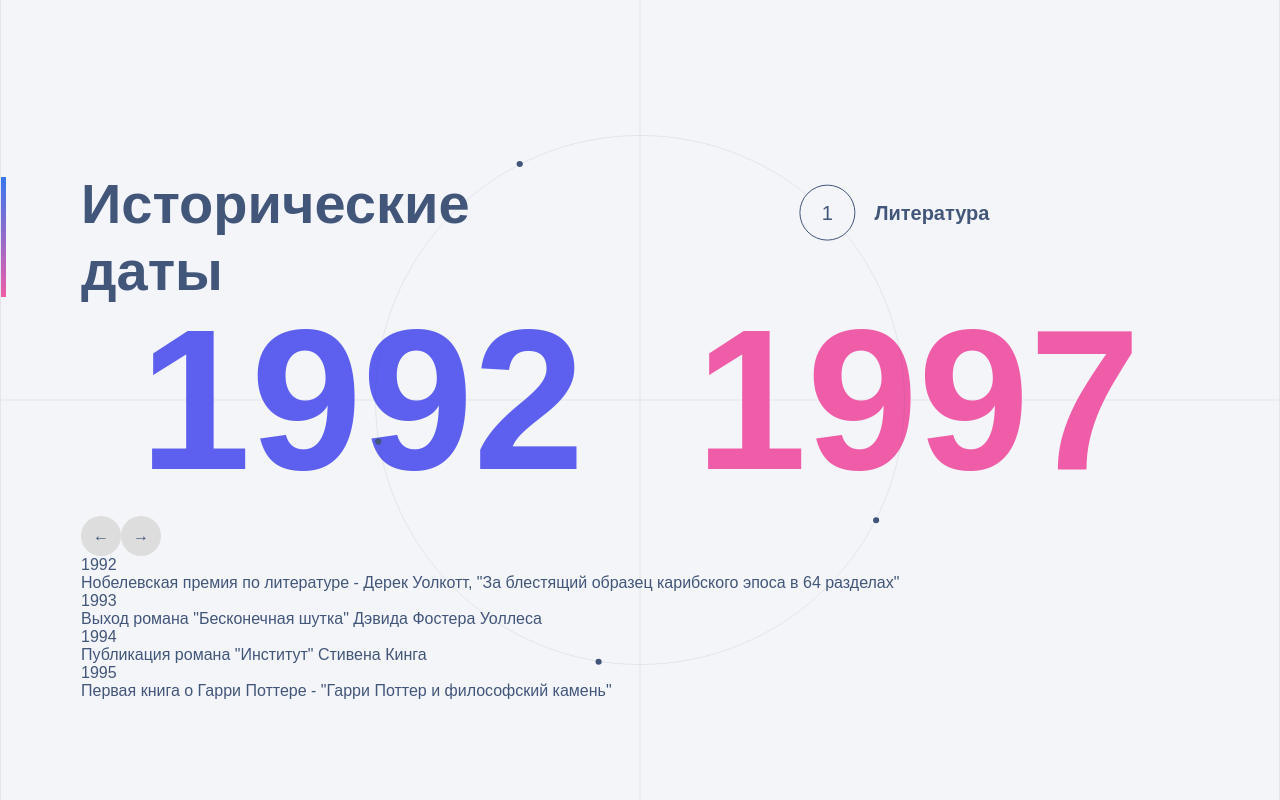
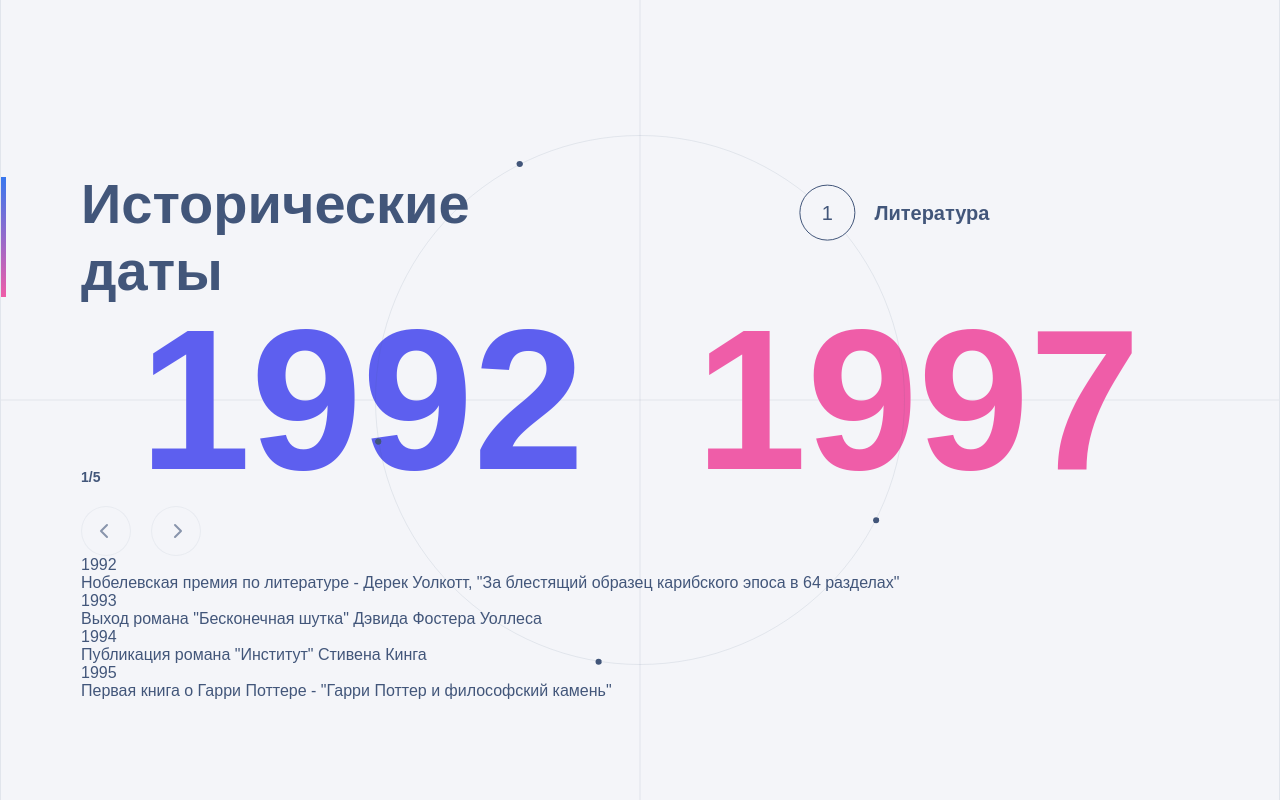
Before and after one commit to ManyakovS/only-test, a React app: page / in a window 1280 px wide. Built offline with nearby package versions, Linux system fonts and the light colour scheme.

Commit message:
feat: Анимация периодов. Кнопки навигации

```diff
--- a/src/components/CircularSwiper.tsx
+++ b/src/components/CircularSwiper.tsx
@@ -2,6 +2,7 @@ import React, { useState, useRef } from "react";
 import gsap from "gsap";
 import { useGSAP } from "@gsap/react";
 import type { SlideType } from "../data/slides";
+import NavigationControl from "./NavigationControl";
 
 // Константы геометрии
 const RADIUS = 265;
@@ -28,35 +29,70 @@ interface CircularSwiperProps {
   slides: SlideType[];
 }
 
-export default function CircularSwiper({ slides }: CircularSwiperProps) {
-  const [activeIndex, setActiveIndex] = useState(0);
-  const [hoverIndex, setHoverIndex] = useState<number | null>(0);
-  const [showTextIndex, setShowTextIndex] = useState<number | null>(0);
+function getCurrentRotation(
+  activeIndex: number,
+  previousIndex: number,
+  slides: SlideType[]
+) {
+  const anglePerSlide = 360 / slides.length;
+  let diff = activeIndex - previousIndex;
 
-  const circleRef = useRef<HTMLDivElement>(null);
-  const currentRotation = useRef(TARGET_ANGLE);
-  const previousIndex = useRef(0);
-
-  useGSAP(() => {
-    const anglePerSlide = 360 / slides.length;
-    let diff = activeIndex - previousIndex.current;
-
-    // Логика кратчайшего пути
   if (diff > slides.length / 2) {
     diff -= slides.length;
   } else if (diff < -slides.length / 2) {
     diff += slides.length;
   }
 
-    currentRotation.current -= diff * anglePerSlide;
+  return diff * anglePerSlide;
+}
 
-    // Вращение оси
+export default function CircularSwiper({ slides }: CircularSwiperProps) {
+  const [activeIndex, setActiveIndex] = useState(0);
+  const [hoverIndex, setHoverIndex] = useState<number | null>(0);
+  const [showTextIndex, setShowTextIndex] = useState<number | null>(0);
+  const [displayYears, setDisplayYears] = useState({
+    start: slides[0].periodStart,
+    end: slides[0].periodEnd,
+  });
+
+  const circleRef = useRef<HTMLDivElement>(null);
+  const currentRotation = useRef(TARGET_ANGLE);
+  const previousIndex = useRef(0);
+
+  useGSAP(
+    () => {
+      currentRotation.current -= getCurrentRotation(
+        activeIndex,
+        previousIndex.current,
+        slides
+      );
+
       gsap.to(circleRef.current, {
         rotation: currentRotation.current,
         ...animationProperties,
         onComplete: () => {
-        // Как только приехали в точку — разрешаем показ текста
           setShowTextIndex(activeIndex);
+        },
+      });
+
+      const fromIdx = previousIndex.current;
+      const toIdx = activeIndex;
+
+      const counter = {
+        start: slides[fromIdx].periodStart,
+        end: slides[fromIdx].periodEnd,
+      };
+
+      gsap.to(counter, {
+        start: slides[toIdx].periodStart,
+        end: slides[toIdx].periodEnd,
+        ...animationProperties,
+        snap: { start: 1, end: 1 },
+        onUpdate: () => {
+          setDisplayYears({
+            start: counter.start,
+            end: counter.end,
+          });
         },
       });
 
@@ -68,7 +104,9 @@ export default function CircularSwiper({ slides }: CircularSwiperProps) {
       gsap.to(".dot.active", { ...animationDotScaleUp });
 
       previousIndex.current = activeIndex;
-  }, [activeIndex, slides.length]);
+    },
+    { dependencies: [activeIndex, slides.length], scope: circleRef }
+  );
 
   const handleMouseEnter = (
     e: React.MouseEvent<HTMLButtonElement>,
@@ -156,19 +194,16 @@ export default function CircularSwiper({ slides }: CircularSwiperProps) {
       </div>
 
       <div className="circle-periods">
-        <b className="circle-periods__start">{currentSlide.periodStart}</b>
+        <b className="circle-periods__start">{displayYears.start}</b>
         &nbsp;&nbsp;
-        <b className="circle-periods__end">{currentSlide.periodEnd}</b>
+        <b className="circle-periods__end">{displayYears.end}</b>
       </div>
 
       <div className="circle-controllers">
+        <b className="text-xs text-bold">{activeIndex + 1}/{slides.length}</b>
         <div className="navigation-controls">
-          <button className="nav-btn prev" onClick={handlePrev}>
-            ←
-          </button>
-          <button className="nav-btn next" onClick={handleNext}>
-            →
-          </button>
+          <NavigationControl direction="left" onClick={handlePrev} />
+          <NavigationControl direction="right" onClick={handleNext} />
         </div>
 
         <div className="content-section">
--- a/src/components/HistoryDates.tsx
+++ b/src/components/HistoryDates.tsx
@@ -1,4 +1,3 @@
-import React from "react";
 import Cross from "./Cross";
 import CircularSwiper from "./CircularSwiper";
 import slides from "../data/slides";
@@ -12,6 +11,7 @@ const HistoryDates = () => {
       <Cross />
       <h2 className="history-dates__title">Исторические<br/>даты</h2>
 
+      {/* sticky */}
       <CircularSwiper slides={slides}/>
     </div>
   );
--- /dev/null
+++ b/src/components/NavigationControl.tsx
@@ -0,0 +1,32 @@
+interface NavigationControlProps {
+    direction?: 'left' | 'right';
+    onClick?: () => void;
+}
+
+const NavigationControl = ({ direction = 'right', onClick, ...props } : NavigationControlProps) => {
+  return (
+    <button
+      className={`navigation-control navigation-control--${direction}`}
+      onClick={onClick}
+      aria-label={direction === 'right' ? 'Next' : 'Previous'}
+      {...props}
+    >
+      <svg
+        viewBox="0 0 24 24"
+        fill="none"
+        stroke="currentColor"
+        strokeWidth="2"
+        strokeLinecap="round"
+        strokeLinejoin="round"
+      >
+        {direction === 'right' ? (
+          <polyline points="9 18 15 12 9 6" />
+        ) : (
+          <polyline points="15 18 9 12 15 6" />
+        )}
+      </svg>
+    </button>
+  );
+};
+
+export default NavigationControl;
--- a/src/data/slides.ts
+++ b/src/data/slides.ts
@@ -131,7 +131,7 @@ const slides: SlideType[] = [
                 description: 'Выход дебютного альбома Леди Гаги "The Fame Monster"'
             }
         ]
-    }
+    },
 ];
 
 export default slides;
--- a/src/styles/circular-swiper.scss
+++ b/src/styles/circular-swiper.scss
@@ -42,10 +42,11 @@
     justify-content: center;
 
     .dot:not(&.active) {
-        overflow: hidden;
+      overflow: hidden;
     }
 
-    &.active, &.hover {
+    &.active,
+    &.hover {
       width: 56px;
       height: 56px;
       background: var(--background);
@@ -79,7 +80,7 @@
   z-index: -1;
 
   &__start {
-    color: var(--iris)
+    color: var(--iris);
   }
 
   &__end {
@@ -91,13 +92,41 @@
   margin: auto 0 0;
 
   .navigation-controls {
-    & button {
-      width: 40px;
-      height: 40px;
-      border-radius: 50%;
-      border: none;
-      background: #ddd;
-      cursor: pointer;
+    display: flex;
+    margin-top: 20px;
+    column-gap: 20px;
+  }
+
+  .navigation-control {
+    width: 50px;
+    height: 50px;
+    border-radius: 50%;
+    background-color: var(--background);
+    border: var(--lines-color) var(--lines-width) solid;
+    display: flex;
+    align-items: center;
+    justify-content: center;
+    cursor: pointer;
+    transition: all 0.3s ease;
+    color: var(--black-blue);
+
+    opacity: 0.6;
+
+    svg {
+      width: 50%;
+      height: 50%;
+    }
+
+    &--left svg {
+      transform: translateX(-2px);
+    }
+
+    &--right svg {
+      transform: translateX(2px);
+    }
+
+    &:hover {
+      opacity: 1;
     }
   }
 }
--- a/src/styles/index.scss
+++ b/src/styles/index.scss
@@ -32,6 +32,14 @@ body {
   color: var(--black-blue);
 }
 
+.text-bold {
+  font-weight: 700;
+}
+
+.text-xs {
+  font-size: 0.875rem;
+}
+
 .text-p {
   font-size: 1.25rem;
 }
```
Lines whose indentation alone changed are shown as unchanged.
